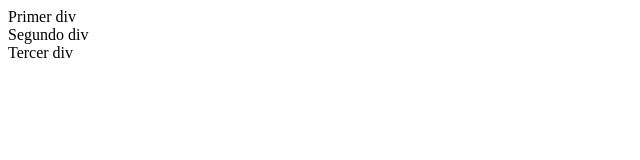
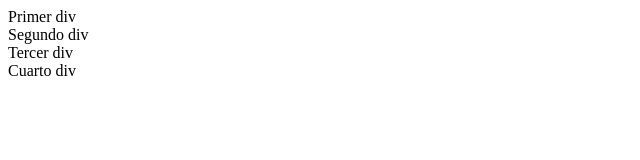
Before and after one commit to 1AnuAr1/Buenas_Practicas_mie_Noche_AnuAr, a plain HTML site: page index.html in a window 1280 px wide. Shown: the full height of the page, 0-640 px from the left. Drawn offline with Linux system fonts and the light colour scheme.

Commit message:
Fith Commit

```diff
--- a/index.html
+++ b/index.html
@@ -9,5 +9,6 @@
     <div> Primer div</div></div>
     <div> Segundo div</div></div>
     <div> Tercer div</div></div>
+    <div> Cuarto div</div></div>
 </body>
 </html>
```
